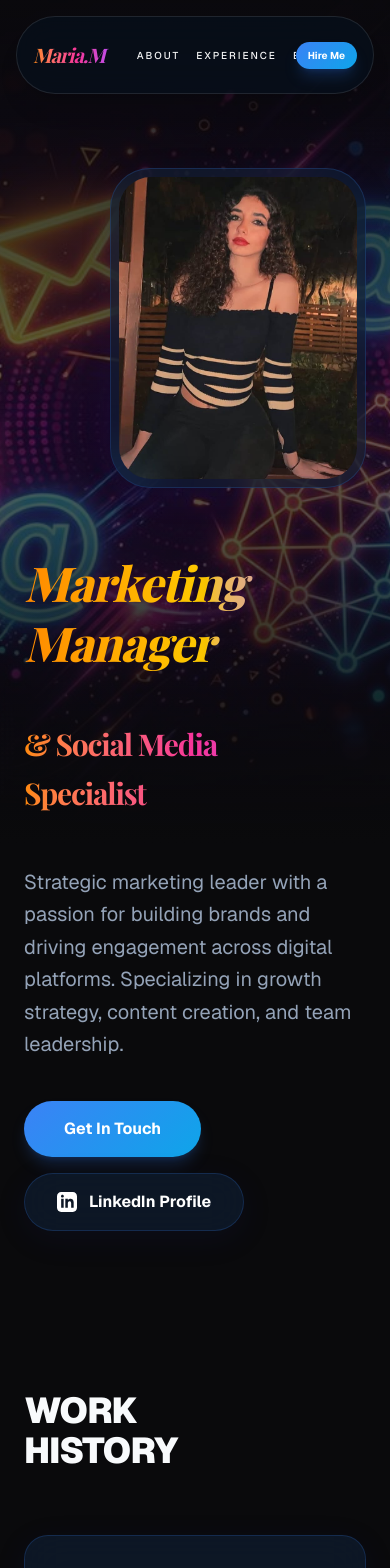
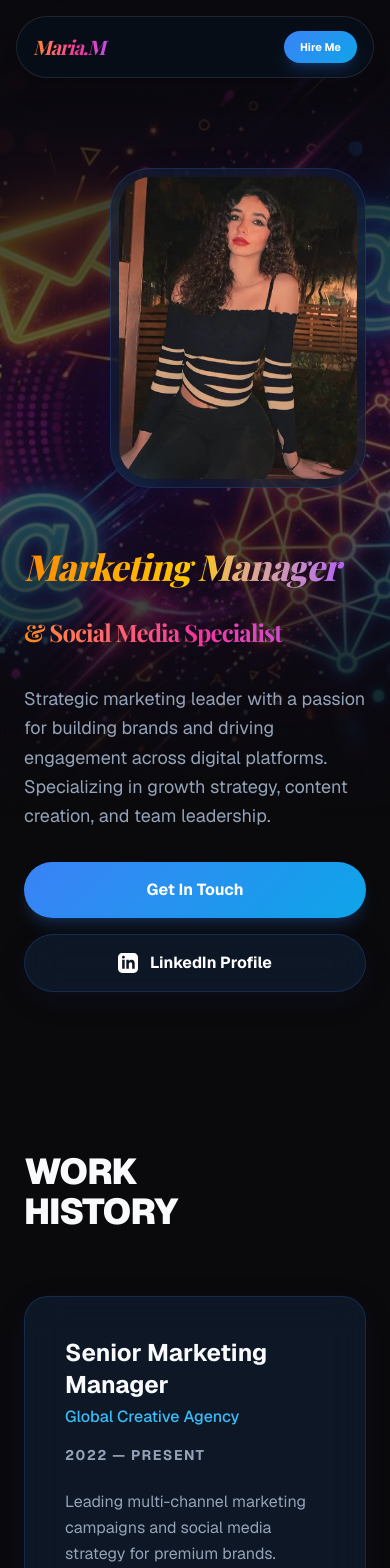
Before and after one commit to Alex-Kr02/CV-Maria, a Next.js app: page / in a window 390 px wide. Shown: the top 1568 px of the page. Built offline with nearby package versions, Linux system fonts and the light colour scheme; a web font is replaced by a local one.

Commit message:
Optimize for mobile: hide overlapping nav links, scale hero typography, and stack buttons

```diff
--- a/app/page.tsx
+++ b/app/page.tsx
@@ -35,18 +35,18 @@ export default function Home() {
            transition={{ duration: 0.8, ease: "easeOut" }}
            className="w-full max-w-7xl"
         >
-        <nav className="glass flex w-full items-center justify-between relative rounded-full px-4 sm:px-8 py-4 shadow-xl border border-white/5">
-          <div className="flex items-center">
-            <span className="inline-block font-[family-name:var(--font-playfair)] text-xl sm:text-2xl font-bold bg-linear-to-r from-orange-400 via-pink-500 to-purple-500 bg-clip-text text-transparent italic tracking-tighter py-2 pr-4">Maria.M</span>
+        <nav className="glass flex w-full items-center justify-between relative rounded-full px-4 sm:px-8 py-3 sm:py-4 shadow-xl border border-white/10 bg-[#0a0a0c]/80 backdrop-blur-xl">
+          <div className="flex items-center shrink-0">
+            <span className="inline-block font-[family-name:var(--font-playfair)] text-xl sm:text-2xl font-bold bg-linear-to-r from-orange-400 via-pink-500 to-purple-500 bg-clip-text text-transparent italic tracking-tighter py-1 pr-4">Maria.M</span>
           </div>
-          <div className="flex space-x-4 sm:space-x-8 text-[10px] sm:text-sm font-medium uppercase tracking-[0.2em] sm:tracking-widest overflow-x-auto no-scrollbar scroll-smooth whitespace-nowrap px-4 sm:px-0">
+          <div className="hidden md:flex items-center space-x-8 text-sm font-medium uppercase tracking-widest">
             <a href="#about" className="hover:text-accent transition-colors">About</a>
             <a href="#experience" className="hover:text-accent transition-colors">Experience</a>
             <a href="#education" className="hover:text-accent transition-colors">Education</a>
-            <a href="#contact" className="hidden sm:inline-block hover:text-accent transition-colors">Contact</a>
+            <a href="#contact" className="hover:text-accent transition-colors">Contact</a>
           </div>
-          <div className="flex items-center">
-            <a href="#contact" className="gradient-blue rounded-full px-3 sm:px-5 py-1.5 sm:py-2 text-[10px] sm:text-sm font-bold text-white shadow-lg shadow-blue-500/20 hover:scale-105 active:scale-95 transition-all whitespace-nowrap">
+          <div className="flex items-center gap-4">
+            <a href="#contact" className="gradient-blue rounded-full px-4 sm:px-6 py-2 text-[11px] sm:text-sm font-bold text-white shadow-lg shadow-blue-500/20 hover:scale-105 active:scale-95 transition-all whitespace-nowrap">
               Hire Me
             </a>
           </div>
@@ -65,24 +65,24 @@ export default function Home() {
         >
           <div className="flex flex-col-reverse items-start gap-12 lg:flex-row lg:items-center lg:justify-between">
             <div className="max-w-3xl">
-              <motion.h1 variants={fadeUp} className="mb-8 text-5xl font-extrabold tracking-tight sm:text-6xl lg:text-7xl leading-tight">
-                <span className="inline-block font-[family-name:var(--font-playfair)] bg-linear-to-r from-orange-400 via-yellow-400 via-pink-500 to-purple-500 bg-clip-text text-transparent italic leading-tight py-4 pr-6">Marketing Manager</span>
-                <span className="inline-block font-[family-name:var(--font-playfair)] text-3xl sm:text-4xl bg-linear-to-r from-orange-400 via-pink-500 to-purple-500 bg-clip-text text-transparent mt-4 font-bold leading-relaxed py-4 pr-6">& Social Media Specialist</span>
+              <motion.h1 variants={fadeUp} className="mb-6 sm:mb-8 text-4xl sm:text-6xl lg:text-7xl font-extrabold tracking-tight leading-tight">
+                <span className="inline-block font-[family-name:var(--font-playfair)] bg-linear-to-r from-orange-400 via-yellow-400 via-pink-500 to-purple-500 bg-clip-text text-transparent italic leading-tight py-2 sm:py-4 pr-6">Marketing Manager</span>
+                <span className="block font-[family-name:var(--font-playfair)] text-2xl sm:text-4xl bg-linear-to-r from-orange-400 via-pink-500 to-purple-500 bg-clip-text text-transparent mt-2 sm:mt-4 font-bold leading-relaxed py-2 sm:py-4 pr-6 underline-offset-8">& Social Media Specialist</span>
               </motion.h1>
-              <motion.p variants={fadeUp} className="mb-10 text-xl leading-relaxed text-muted max-w-2xl">
+              <motion.p variants={fadeUp} className="mb-8 sm:mb-10 text-lg sm:text-xl leading-relaxed text-muted max-w-2xl">
                 Strategic marketing leader with a passion for building brands and
                 driving engagement across digital platforms. Specializing in
                 growth strategy, content creation, and team leadership.
               </motion.p>
-              <motion.div variants={fadeUp} className="flex flex-wrap gap-4">
-                <a href="#contact" className="gradient-blue rounded-full px-10 py-4 font-bold text-white shadow-lg shadow-blue-500/20 hover:scale-105 active:scale-95 transition-all">
+              <motion.div variants={fadeUp} className="flex flex-col sm:flex-row gap-4">
+                <a href="#contact" className="gradient-blue rounded-full px-10 py-4 font-bold text-white shadow-lg shadow-blue-500/20 hover:scale-105 active:scale-95 transition-all text-center">
                   Get In Touch
                 </a>
                 <a
                   href="https://www.linkedin.com"
                   target="_blank"
                   rel="noopener noreferrer"
-                  className="glass-blue rounded-full px-8 py-4 font-bold text-white hover:bg-white/10 transition-all flex items-center gap-3 border border-white/5"
+                  className="glass-blue rounded-full px-8 py-4 font-bold text-white hover:bg-white/10 transition-all flex items-center justify-center gap-3 border border-white/5"
                 >
                   <svg className="w-5 h-5 fill-current" viewBox="0 0 24 24" aria-hidden="true">
                     <path d="M19 0h-14c-2.761 0-5 2.239-5 5v14c0 2.761 2.239 5 5 5h14c2.762 0 5-2.239 5-5v-14c0-2.761-2.238-5-5-5zm-11 19h-3v-11h3v11zm-1.5-12.268c-.966 0-1.75-.79-1.75-1.764s.784-1.764 1.75-1.764 1.75.79 1.75 1.764-.783 1.764-1.75 1.764zm13.5 12.268h-3v-5.604c0-3.368-4-3.113-4 0v5.604h-3v-11h3v1.765c1.396-2.586 7-2.777 7 2.476v6.759z" />
```
Also changed, not shown: 1 other file (tests, documents, lock files or other folders).
